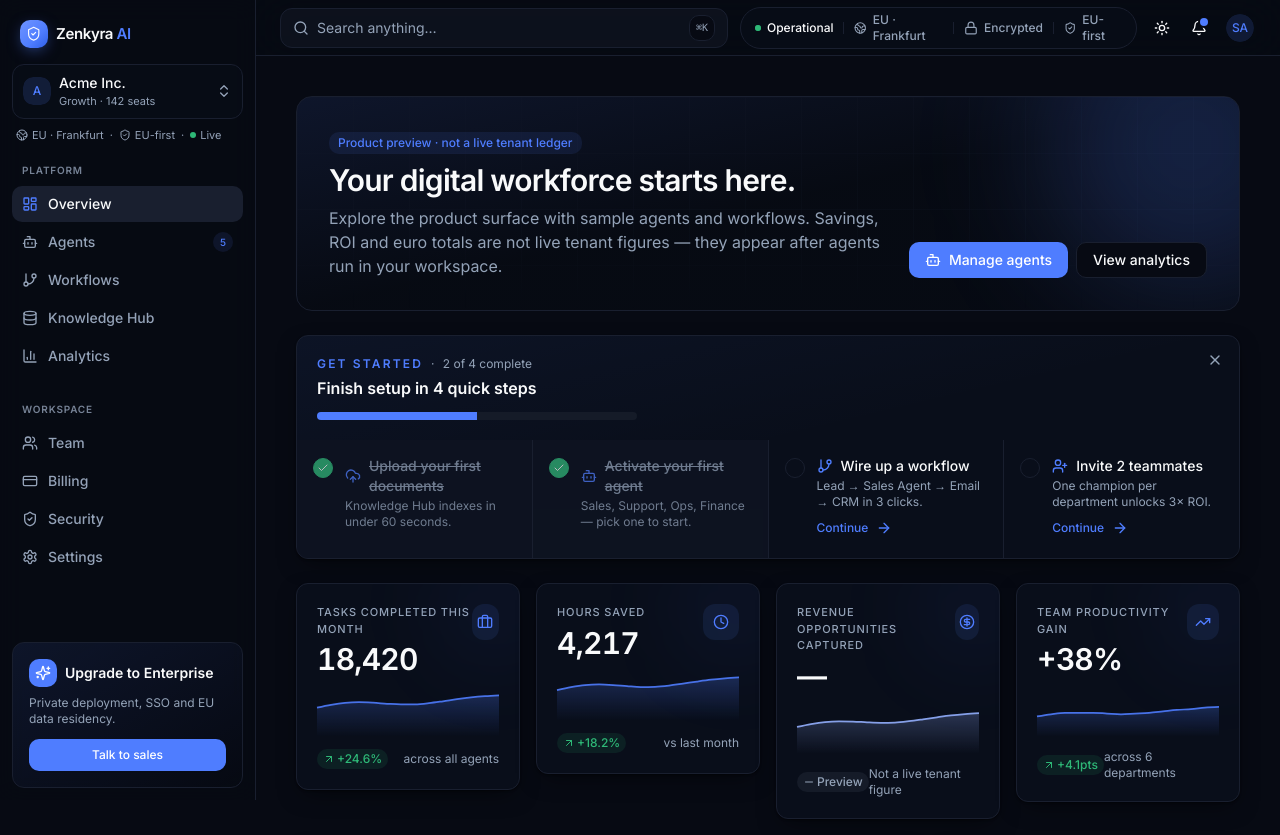
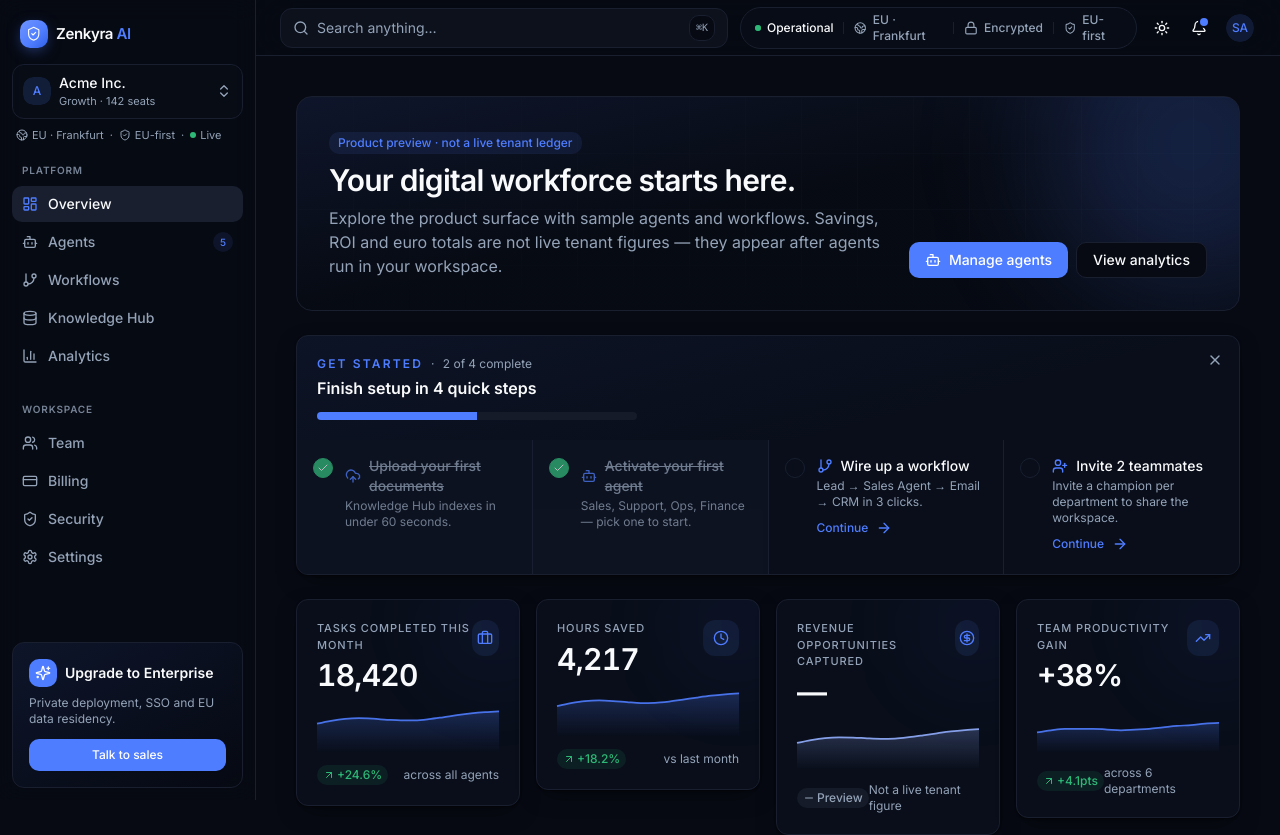
Before and after one commit to CaetanoLuis-Enerwise/zenkyra-ai, a Next.js app: page /overview in a window 1280 px wide. Shown: the top 835 px of the page. Built offline with nearby package versions, Linux system fonts and the light colour scheme.

Commit message:
Strip remaining fake ROI / uptime / overview euro theater.

```diff
--- a/src/components/app/onboarding-checklist.tsx
+++ b/src/components/app/onboarding-checklist.tsx
@@ -55,7 +55,7 @@ const ITEMS: Item[] = [
   {
     id: "invite",
     title: "Invite 2 teammates",
-    description: "One champion per department unlocks 3× ROI.",
+    description: "Invite a champion per department to share the workspace.",
     href: "/team",
     icon: <UserPlus className="h-4 w-4" />,
   },
--- a/src/components/layout/topbar.tsx
+++ b/src/components/layout/topbar.tsx
@@ -136,7 +136,7 @@ function TrustStrip() {
             <span className="font-medium">Operational</span>
           </span>
         </TooltipTrigger>
-        <TooltipContent>All systems operational · 99.99% uptime</TooltipContent>
+        <TooltipContent>All systems operational. No published uptime SLA.</TooltipContent>
       </Tooltip>
       <span className="h-3 w-px bg-border" aria-hidden />
       <Tooltip>
```
